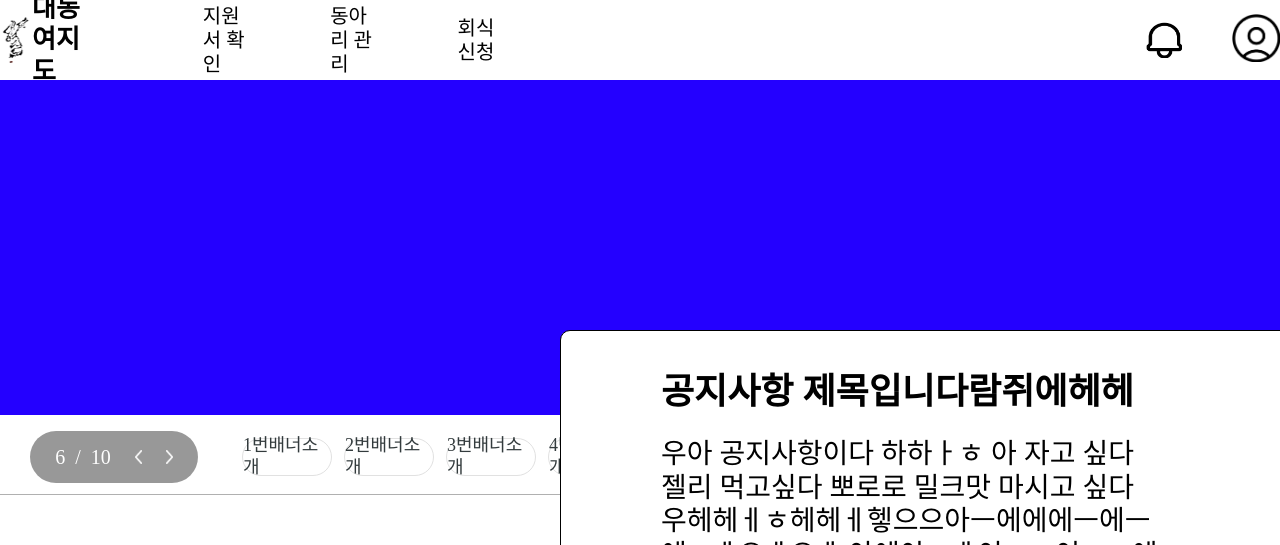
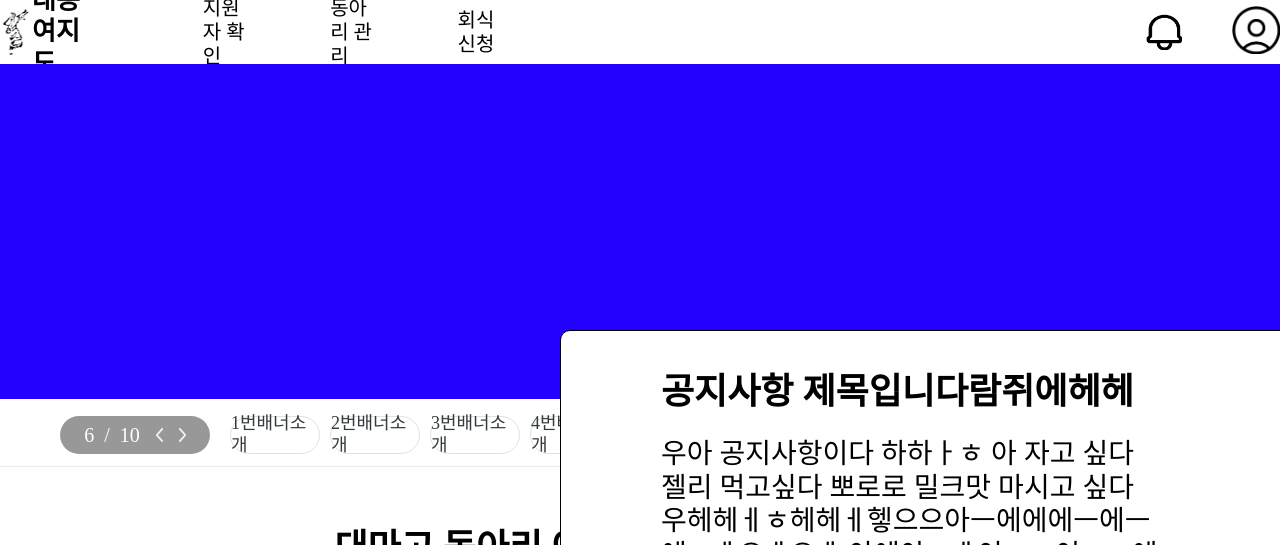
Before and after one commit to Team-jeong-ho-kim/Daedongyeojido_FE, a React (Create React App) app: page / in a window 1280 px wide. Shown: the top 545 px of the page. Built offline with nearby package versions, Linux system fonts and the light colour scheme; a web font is replaced by a local one.

Commit message:
🌧 :: 배너, 헤더 크기 늘리기

```diff
--- a/src/components/Banner.tsx
+++ b/src/components/Banner.tsx
@@ -94,21 +94,21 @@ const BannerImage = styled.img`
 
 const BannerBar = styled.div`
   display: flex;
-  gap: 44px;
   justify-content: center;
   align-items: center;
+  gap: 20px;
   width: 100%;
-  height: 76px;
-  border-bottom: 1px solid #b0b0b0;
+  height: 64px;
+  border-bottom: 1px solid #e9ecef;
 `;
 
 const MoveBanner = styled.div`
   display: flex;
   align-items: center;
   justify-content: center;
-  gap: 24px;
-  width: 168px;
-  height: 52px;
+  gap: 16px;
+  width: 150px;
+  height: 38px;
   background-color: #000000;
   opacity: 0.4;
   border-radius: 90px;
@@ -145,7 +145,7 @@ const ArrowImg = styled.img`
 
 const ExplainWrapper = styled.div`
   display: flex;
-  gap: 12px;
+  gap: 10px;
 `;
 
 const BannerExplain = styled.div<BannerExplainProps>`
--- a/src/components/Header.tsx
+++ b/src/components/Header.tsx
@@ -1,7 +1,6 @@
 import styled from "styled-components";
 import { Alarm, LogoBlack, MyPage } from "../assets";
 import { useState } from "react";
-import ClubMgt from "./ClubMgt";
 import { Link } from "react-router-dom";
 
 interface HeaderProps {
@@ -9,19 +8,11 @@ interface HeaderProps {
   setManageVisible: React.Dispatch<React.SetStateAction<boolean>>;
 }
 
-const Header: React.FC<HeaderProps> = ({
-  setAlarmVisible,
-  setManageVisible,
-}) => {
+const Header: React.FC<HeaderProps> = ({ setAlarmVisible }) => {
   const [alarmVisible, setAlarmVisible_] = useState(false);
-  const [manageVisible, setManageVisible_] = useState(false);
 
   const AlarmClick = () => {
     setAlarmVisible((prevVisible) => !prevVisible);
-  };
-
-  const ManageClick = () => {
-    setManageVisible((prevVisible) => !prevVisible);
   };
 
   return (
@@ -32,9 +23,9 @@ const Header: React.FC<HeaderProps> = ({
           <Name>대동여지도</Name>
         </LogoWrapper>
         <ButtonWrapper>
-          <TextButton>지원서 확인</TextButton>
-          <TextButton onClick={ManageClick}>동아리 관리</TextButton>
-          <TextButton>회식 신청</TextButton>
+          <TextButton to="/ApplicantMgt">지원자 확인</TextButton>
+          <TextButton to="/ClubMgt">동아리 관리</TextButton>
+          <TextButton to="">회식 신청</TextButton>
         </ButtonWrapper>
       </Wrapper>
       <IconWrapper>
@@ -44,14 +35,13 @@ const Header: React.FC<HeaderProps> = ({
         </Link>
       </IconWrapper>
       {alarmVisible && <Alarm setAlarmVisible={setAlarmVisible_} />}
-      {manageVisible && <ClubMgt setManageVisible={setManageVisible_} />}
     </Container>
   );
 };
 
 const Container = styled.div`
   width: 100%;
-  height: 80px;
+  height: 64px;
   background-color: White;
   display: flex;
   justify-content: center;
@@ -69,7 +59,7 @@ const LogoWrapper = styled(Link)`
   align-items: center;
 `;
 
-const TextButton = styled.div`
+const TextButton = styled(Link)`
   font-size: 20px;
   font-weight: Light;
 `;
```
